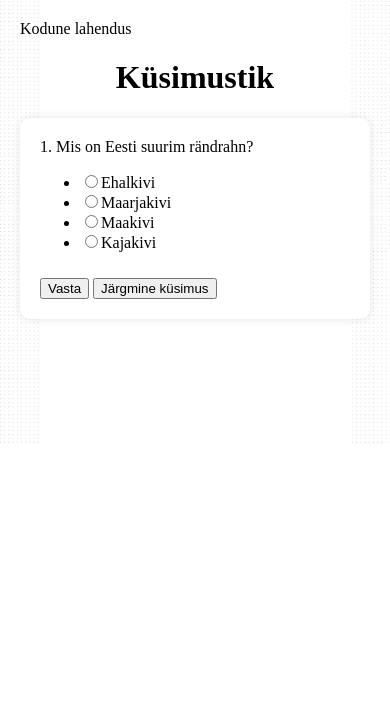
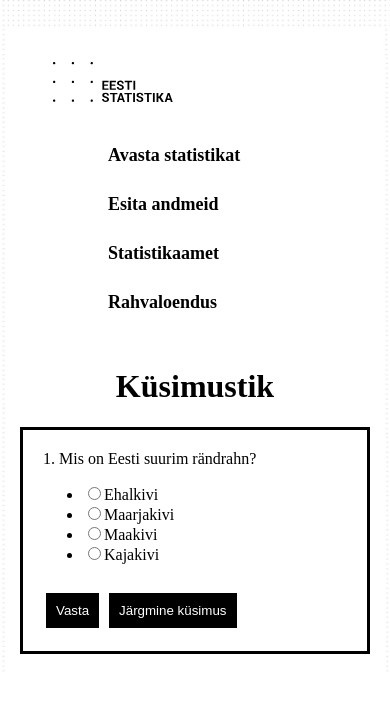
Before and after one commit to dreamsome-monika/dreamsome-monika.github.io, a plain HTML site: page index.html in a window 390 px wide. Drawn offline with Linux system fonts and the light colour scheme.

Commit message:
logo, design, css

```diff
--- a/index.html
+++ b/index.html
@@ -5,10 +5,21 @@
     <meta name="viewport" content="width=device-width, initial-scale=1.0">
     <title>Küsimustik</title>
     <link rel="stylesheet" href="style.css">
+
+        <div class="header">
+        <a href="/"><img src="../logo.svg" class="logo"></a>
+        <div class="header-right">
+          <a class="active" href="#avaleht">Avasta statistikat</a>
+          <a href="#">Esita andmeid</a>
+          <a href="#">Statistikaamet</a>
+          <a href="#">Rahvaloendus</a>
+        </div>
+      </div>
+
 </head>
 <body>
     <div class="container">
-        <div><header>Kodune lahendus</header></div>
+        <div><header></header></div>
         <h1>Küsimustik</h1>
         <div id="quiz-container">
             <div id="question" class="question"></div>
--- a/index.js
+++ b/index.js
@@ -36,6 +36,10 @@ let incorrectAnswers = [];
 //kysimustiku kuvamine
 
 function displayQuestion() {
+
+
+
+
     const questionData = quizData[currentQuestion];
 
     const questionElement = document.getElementById('question');
@@ -105,22 +109,23 @@ function displayResult() {
 
     quizContainer.style.display = 'none';
     submitButton.style.display = 'none';
+    resultElement.style.display ='block'
 
-    resultElement.innerHTML = `Teie tulemus on ${score} , maksim ${quizData.length} küsimusest!`;
+    resultElement.innerHTML = `Teie tulemus on ${score} , kõikidest ${quizData.length} küsimustest!`;
 
     let incorrectAnswersHtml = '';
     for (let i = 0; i < incorrectAnswers.length; i++) {
         incorrectAnswersHtml += `
             <p>
-                <strong>Question:</strong> ${incorrectAnswers[i].question}<br>
-                <strong>Your Answer:</strong> ${incorrectAnswers[i].incorrectAnswer}<br>
-                <strong>Correct Answer:</strong> ${incorrectAnswers[i].correctAnswer}
+                <strong>Küsimus:</strong> ${incorrectAnswers[i].question}<br>
+                <strong>Teie vastus:</strong> ${incorrectAnswers[i].incorrectAnswer}<br>
+                <strong>Õige vastus:</strong> ${incorrectAnswers[i].correctAnswer}
             </p>
         `;
     }
 
     resultElement.innerHTML += `
-        <p>Incorrect Answers:</p>
+        <p>Valed vastused:</p>
         ${incorrectAnswersHtml}
     `;
 }
--- a/style.css
+++ b/style.css
@@ -1,12 +1,68 @@
 body {
     background-image: url('/background_image.jpg');
     background-size: cover;
-    background-position: center;
+    background-position: center top;
     background-repeat: no-repeat;
     margin: 0;
     padding: 20px;
 }
 
+/* Päise tausta värv transparent */
+.header {
+    overflow: hidden;
+    background-color: #f1f1f100;
+    padding: 20px 10px;
+  }
+
+  /* Päise lingid */
+  .header a {
+    float: left;
+    color: black;
+    text-align: center;
+    padding: 12px;
+    text-decoration: none;
+    font-size: 18px;
+    line-height: 25px;
+    border-radius: 4px;
+    font-weight: bold;
+  }
+  .header a:hover {
+    background-color: none;
+
+
+  }
+  .header-right a:hover {
+    background-color: black;
+    color: white;
+    border-radius: 0%;
+
+}
+  /* logo stiil */
+  .header a.logo {
+    font-size: 25px;
+    font-weight: bold;
+
+  }
+
+
+  /* lingid keskel */
+  .header-right {
+    float: left ;
+    position: relative;
+      left: 20%;
+  }
+
+  /* responcive */
+  @media screen and (max-width: 500px) {
+    .header a {
+      float: none;
+      display: block;
+      text-align: left;
+    }
+    .header-right {
+      float: none;
+    }
+  }
 h1 {
     text-align: center;
 }
@@ -17,12 +73,37 @@ h1 {
 }
 
 #quiz-container {
-    background-color: #fff;
+    background-color: white;
     padding: 20px;
-    border-radius: 10px;
-    box-shadow: 0 0 10px rgba(0, 0, 0, 0.1);
+    border-radius: 0px;
+    border-color: black;
+    border: solid;
 }
 
 button {
+    background-color: black;
+    color: white;
     margin-top: 10px;
+    padding: 10px;
+    border-radius: 0px;
+    border-color: black;
+    border: solid;
 }
+
+button:hover {
+    background-color: white;
+    color: black;
+    margin-top: 10px;
+    padding: 10px;
+    border-radius: 0px;
+    border-color: black;
+    border: solid;
+}
+ #result {
+    background-color: white;
+    padding: 20px;
+    border-radius: 0px;
+    border-color: black;
+    border: solid;
+    display: none;
+ }
```
Also changed, not shown: logo.svg (added).
